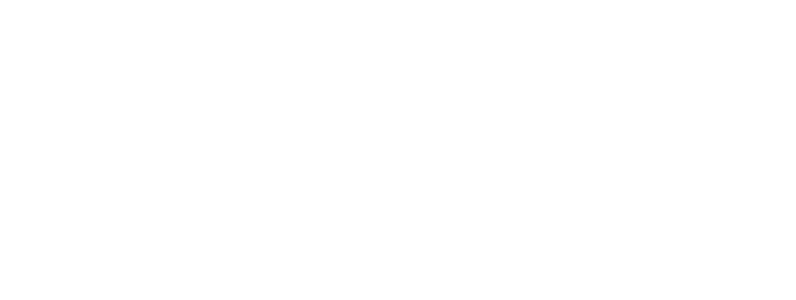
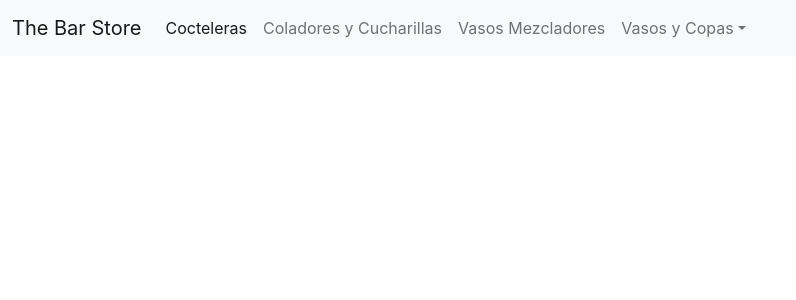
Before and after one commit to nezaga/Proyecto-CoderReact, a React (Create React App) app: page / in a window 1280 px wide. Shown: the top 300 px of the page, without its empty margins (0-796 px from the left). Built offline with nearby package versions, Linux system fonts and the light colour scheme.

Commit message:
Desafío Menu E-Commerce

```diff
--- a/src/App.js
+++ b/src/App.js
@@ -1,39 +1,14 @@
 import './estilos.css';
-//import logo from './logo.svg';
-//import './App.css';
 import 'core-js/actual';
+import NavBar from './components/NavBar';
 
 
 function App() {
-  console.log(Array.from(new Set([1,2,3,4,1])));
-
-  console.log([1,[2,3],[4,[5,[6,7]]]]);
-  console.log([1,[2,3],[4,[5,[6,7]]]].flat(2));
-
   return (
     <div>
-
+      <NavBar/>
     </div>
 
-
-
-
-      /*{ <div className="App">
-      <header className="App-header">
-        <img src={logo} className="App-logo" alt="logo" />
-        <p>
-          Edit <code>src/App.js</code> and save to reload.
-        </p>
-        <a
-          className="App-link"
-          href="https://reactjs.org"
-          target="_blank"
-          rel="noopener noreferrer"
-        >
-          Learn React
-        </a>
-      </header>
-    </div>} */
   );
 }
 
--- /dev/null
+++ b/src/components/NavBar.jsx
@@ -0,0 +1,46 @@
+import React from "react";
+
+const NavBar = () => {
+
+    return (
+        <div>
+            <nav className="navbar navbar-expand-lg bg-light">
+                <div className="container-fluid">
+                    <a className="navbar-brand" href="#">The Bar Store</a>
+                    <button className="navbar-toggler" type="button" data-bs-toggle="collapse" data-bs-target="#navbarNavDropdown" aria-controls="navbarNavDropdown" aria-expanded="false" aria-label="Toggle navigation">
+                        <span className="navbar-toggler-icon"></span>
+                    </button>
+                    <div className="collapse navbar-collapse" id="navbarNavDropdown">
+                        <ul className="navbar-nav">
+                            <li className="nav-item">
+                                <a className="nav-link active" aria-current="page" href="#">Cocteleras</a>
+                            </li>
+                            <li className="nav-item">
+                                <a className="nav-link" href="#">Coladores y Cucharillas</a>
+                            </li>
+                            <li className="nav-item">
+                                <a className="nav-link" href="#">Vasos Mezcladores</a>
+                            </li>
+                            <li className="nav-item dropdown">
+                                <a className="nav-link dropdown-toggle" href="#" role="button" data-bs-toggle="dropdown" aria-expanded="false">Vasos y Copas</a>
+                                <ul className="dropdown-menu">
+                                    <li>
+                                        <a className="dropdown-item" href="#">Vidrio</a>
+                                    </li>
+                                    <li>
+                                        <a className="dropdown-item" href="#">Acrílico</a>
+                                    </li>
+                                    <li>
+                                        <a className="dropdown-item" href="#">Tiki</a>
+                                    </li>
+                                </ul>
+                            </li>
+                        </ul>
+                    </div>
+                </div>
+            </nav>
+        </div>
+    );
+};
+
+export default NavBar;
```
